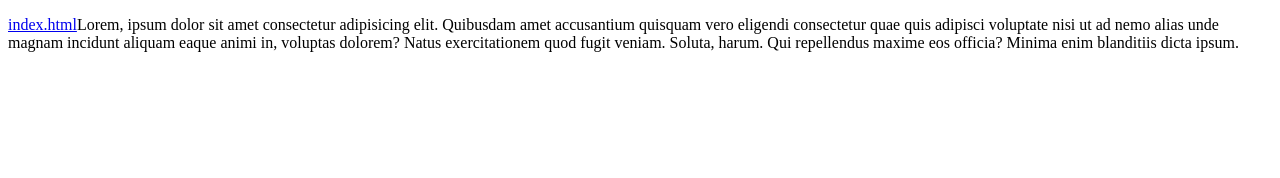
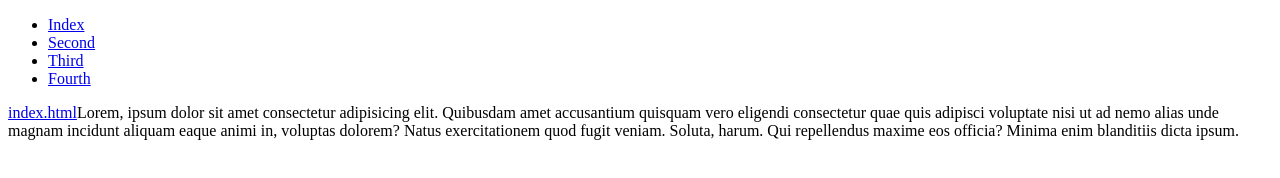
Before and after one commit to serge-yudin/jenkins_depl, a plain HTML site: page second.html in a window 1280 px wide. Drawn offline with Linux system fonts and the light colour scheme.

Commit message:
nav added to second.html

```diff
--- a/second.html
+++ b/second.html
@@ -7,6 +7,14 @@
     <title>Second html</title>
 </head>
 <body>
+    <nav>
+        <ul>
+            <li><a href="index.html">Index</a></li>
+            <li><a href="second.html">Second</a></li>
+            <li><a href="third.html">Third</a></li>
+            <li><a href="fourth.html">Fourth</a></li>
+        </ul>
+    </nav>
    <div class="container">
     <p><a href="index.html">index.html</a>Lorem, ipsum dolor sit amet consectetur adipisicing elit. Quibusdam amet accusantium quisquam vero eligendi consectetur quae quis adipisci voluptate nisi ut ad nemo alias unde magnam incidunt aliquam eaque animi in, voluptas dolorem? Natus exercitationem quod fugit veniam. Soluta, harum. Qui repellendus maxime eos officia? Minima enim blanditiis dicta ipsum.</p>
    </div>
```
